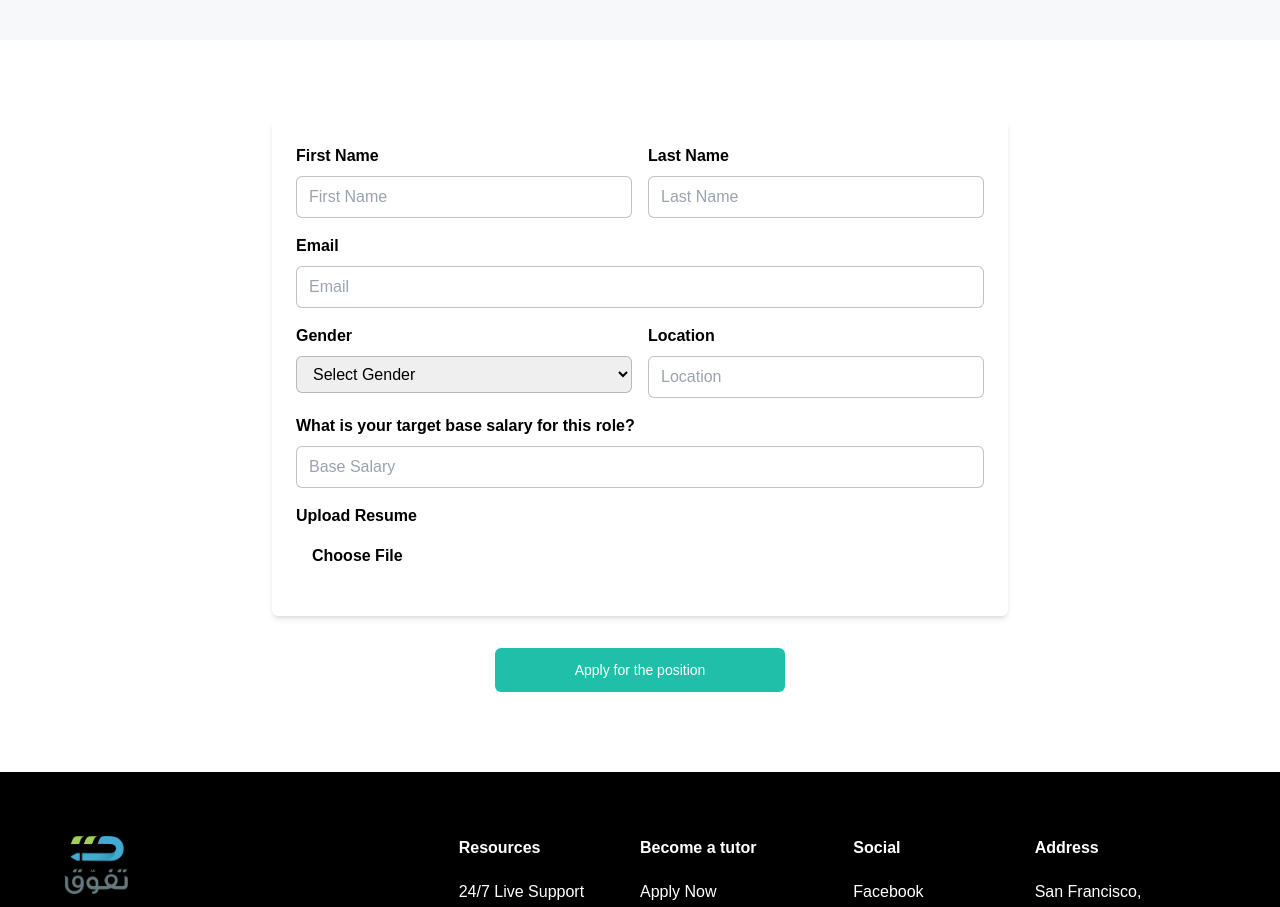
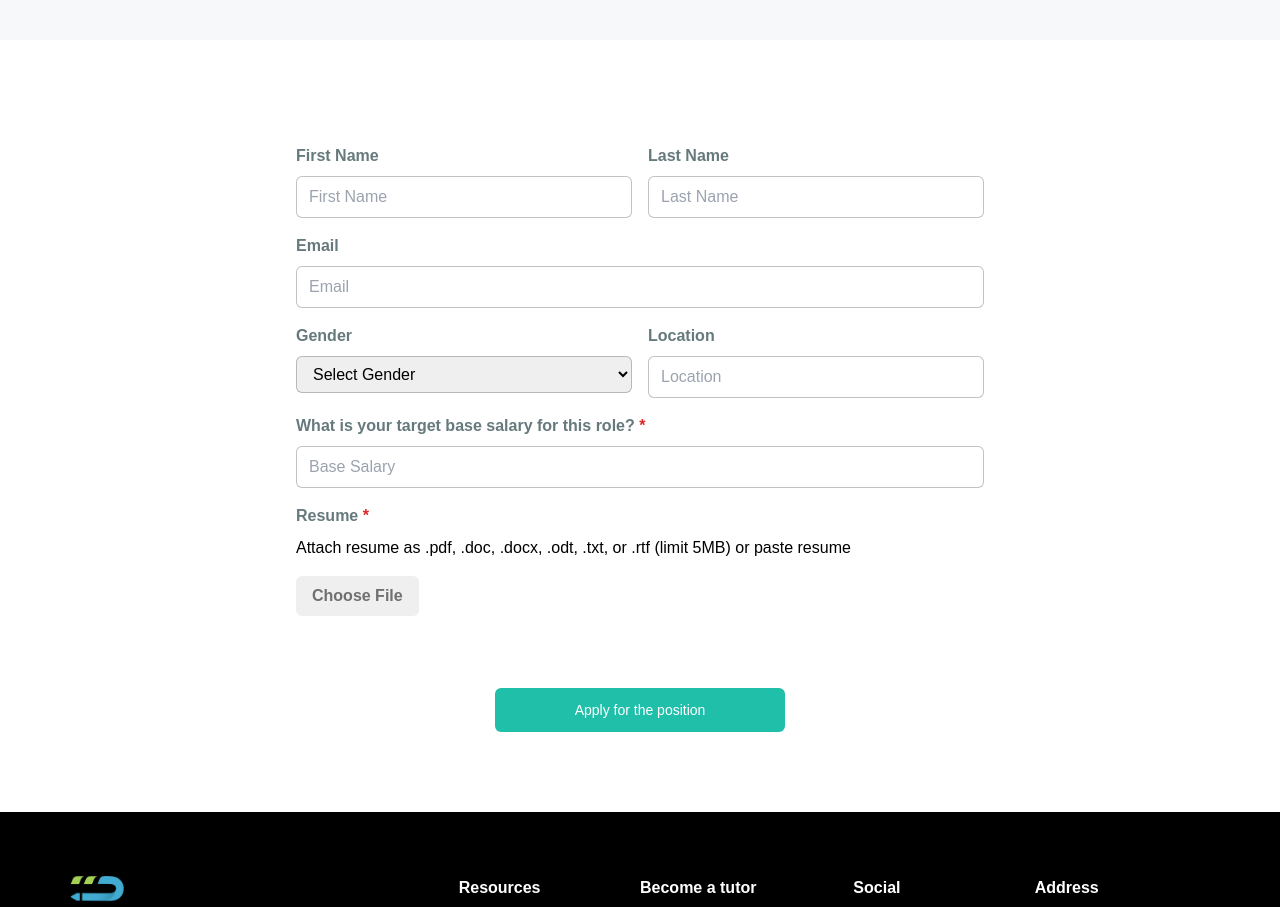
Before and after one commit to gauravshokhanda/hamzabuildfix, a Next.js app: page /career-apply in a window 1280 px wide. Shown: the part 1181-2088 px from the top of the page. Built offline with nearby package versions, Linux system fonts and the light colour scheme.

Commit message:
complete 5 new_pages

```diff
--- a/src/app/about-us/Hero.tsx
+++ b/src/app/about-us/Hero.tsx
@@ -1,6 +1,10 @@
 import React from "react";
 import imageHero from "../public/images/about-us/aboutus-hero.png";
 import Image from "next/image";
+import { TfiEmail } from "react-icons/tfi";
+import { FaInstagram } from "react-icons/fa6";
+import { RiFacebookCircleLine } from "react-icons/ri";
+import { PiTwitterLogo } from "react-icons/pi";
 
 export default function Hero() {
   return (
@@ -26,7 +30,33 @@ export default function Hero() {
             Explore More
           </button>
         </div>
+        <div className=" absolute -right-32 top-1/2  rotate-90 -translate-y-1/2  flex-col md:flex-row items-center gap-3 md:gap-6 hidden md:flex ">
+          <div className=" flex gap-3 text-[#39c6ff]">
+            <Icon>
+              <PiTwitterLogo />
+            </Icon>
+
+            <Icon>
+              <RiFacebookCircleLine />
+            </Icon>
+            <Icon>
+              <FaInstagram />
+            </Icon>
+          </div>
+          <div className=" flex items-center text-white gap-2">
+            <TfiEmail />
+            <span>myjourney@email.com</span>
+          </div>
+        </div>
       </div>
     </div>
   );
 }
+
+function Icon({ children }: { children: React.ReactElement }) {
+  return (
+    <button className=" w-8 h-8 backdrop-blur rounded-lg text-2xl flex justify-center items-center">
+      {children}
+    </button>
+  );
+}
--- a/src/app/blog/Hero.tsx
+++ b/src/app/blog/Hero.tsx
@@ -3,7 +3,7 @@ import blogHeroImage from "../public/images/blog/blog-video.svg";
 import Image from "next/image";
 export default function Hero() {
   return (
-    <div className=" flex lg:flex-row flex-col bg-primary max-w-screen-2xl m-auto">
+    <div className=" flex lg:flex-row flex-col bg-primary">
       <div className="  text-white px-10 md:px-20 py-20 my-auto basis-1/2">
         <h1 className=" text-xl md:text-4xl mb-10 tracking-tighter max-w-xs md:max-w-max">
           “It was super easy to share my unique concept. I got exactly what I
@@ -18,7 +18,11 @@ export default function Hero() {
         </div>
       </div>
       <div className="basis-1/2">
-        <Image src={blogHeroImage} alt="hero blog" />
+        <Image
+          className=" w-full h-full object-cover"
+          src={blogHeroImage}
+          alt="hero blog"
+        />
       </div>
     </div>
   );
--- a/src/app/blog/People.tsx
+++ b/src/app/blog/People.tsx
@@ -3,6 +3,7 @@ import Heading from "../components/Heading";
 
 import { blogCardData } from "./blog-data";
 import Image from "next/image";
+import Pagination from "../components/Pagination";
 
 export default function People() {
   return (
@@ -14,11 +15,13 @@ export default function People() {
             title="We help people solving their finance problems smartly."
           />
         </div>
-        <div className=" grid grid-cols-1 gap-6 mt-10 md:grid-cols-2 lg:grid-cols-3 md:px-14">
+        <div className=" grid grid-cols-1 gap-6 mt-10 md:grid-cols-2 lg:grid-cols-3 md:px-14 mb-10">
           {blogCardData.map((card, idx) => (
             <PeopoleCard key={idx} {...card} />
           ))}
         </div>
+
+        <Pagination />
       </div>
     </div>
   );
--- a/src/app/career-apply/FormApply.tsx
+++ b/src/app/career-apply/FormApply.tsx
@@ -5,12 +5,12 @@ export default function FormApply() {
         apply for this job
       </div>
       <div className=" max-w-screen-md m-auto py-20 px-4">
-        <form className=" p-6 bg-white shadow-md rounded-md">
+        <form className=" p-6 bg-white rounded-md">
           {/* First Name and Last Name */}
           <div className="flex gap-4 mb-4">
             <div className="w-1/2">
               <label
-                className="block text-gray-700 font-bold mb-2"
+                className="block text-[#66797c] font-bold mb-2"
                 htmlFor="firstName"
               >
                 First Name
@@ -25,7 +25,7 @@ export default function FormApply() {
             </div>
             <div className="w-1/2">
               <label
-                className="block text-gray-700 font-bold mb-2"
+                className="block text-[#66797c] font-bold mb-2"
                 htmlFor="lastName"
               >
                 Last Name
@@ -43,7 +43,7 @@ export default function FormApply() {
           {/* Email */}
           <div className="mb-4">
             <label
-              className="block text-gray-700 font-bold mb-2"
+              className="block text-[#66797c] font-bold mb-2"
               htmlFor="email"
             >
               Email
@@ -59,7 +59,7 @@ export default function FormApply() {
           <div className=" flex gap-4 mb-4 ">
             <div className="w-1/2">
               <label
-                className="block text-gray-700 font-bold mb-2"
+                className="block text-[#66797c] font-bold mb-2"
                 htmlFor="gender"
               >
                 Gender
@@ -78,7 +78,7 @@ export default function FormApply() {
             {/* Location */}
             <div className="w-1/2">
               <label
-                className="block text-gray-700 font-bold mb-2"
+                className="block text-[#66797c] font-bold mb-2"
                 htmlFor="location"
               >
                 Location
@@ -97,10 +97,11 @@ export default function FormApply() {
           {/* Target Base Salary */}
           <div className="mb-4">
             <label
-              className="block text-gray-700 font-bold mb-2"
+              className="block text-[#66797c] font-bold mb-2"
               htmlFor="salary"
             >
-              What is your target base salary for this role?
+              What is your target base salary for this role?{" "}
+              <span className=" text-red-600">*</span>
             </label>
             <input
               className="w-full px-3 py-2 border border-gray/35 rounded-md focus:outline-none  "
@@ -114,12 +115,19 @@ export default function FormApply() {
           {/* File Upload */}
           <div className="mb-4">
             <label
-              className="block text-gray-700 font-bold mb-2"
+              className="block text-[#66797c] font-bold mb-2"
               htmlFor="file"
             >
-              Upload Resume
+              Resume <span className=" text-red-600">*</span>
             </label>
-            <button type="button" className=" font-bold py-2 px-4 rounded">
+            <p className=" text-[#a1a1a1">
+              Attach resume as .pdf, .doc, .docx, .odt, .txt, or .rtf (limit
+              5MB) or paste resume
+            </p>
+            <button
+              type="button"
+              className=" font-bold py-2 px-4  bg-[#efefef] text-[#707070] mt-4 rounded-md"
+            >
               Choose File
             </button>
           </div>
--- a/src/app/career/page.tsx
+++ b/src/app/career/page.tsx
@@ -2,17 +2,19 @@ import React from "react";
 import Hero from "./Hero";
 import Apply from "./Apply";
 import Jobs from "./Jobs";
+import Pagination from "../components/Pagination";
 
 export default function CareerPage() {
   return (
     <div>
       <Hero />
-      <div className=" mt-20 bg-background_blue px-4 md:px-10 py-20 max-w-screen-xl m-auto mb-20">
+      <div className=" mt-20 bg-background_blue px-4 md:px-10 py-20 max-w-screen-xl m-auto mb-10">
         <div className=" max-w-5xl m-auto">
           <Apply />
           <Jobs />
         </div>
       </div>
+      <Pagination />
     </div>
   );
 }
--- /dev/null
+++ b/src/app/components/Pagination.tsx
@@ -0,0 +1,22 @@
+import React from "react";
+import { MdNavigateNext } from "react-icons/md";
+import { GrFormPrevious } from "react-icons/gr";
+export default function Pagination() {
+  const btn_style =
+    "p-1 w-10 flex items-center justify-center border-[2px] border-[#eae9f2] rounded-md";
+  return (
+    <div className=" font-semibold text-xl text-header flex gap-4 justify-center mb-10">
+      <button className={btn_style}>
+        <GrFormPrevious />
+      </button>
+      <span className={btn_style}>1</span>
+      <span className={btn_style}>2</span>
+      <span className={btn_style}>3</span>
+      <span className={btn_style}>...</span>
+      <span className={btn_style}>9</span>
+      <button className={btn_style}>
+        <MdNavigateNext />
+      </button>
+    </div>
+  );
+}
```
